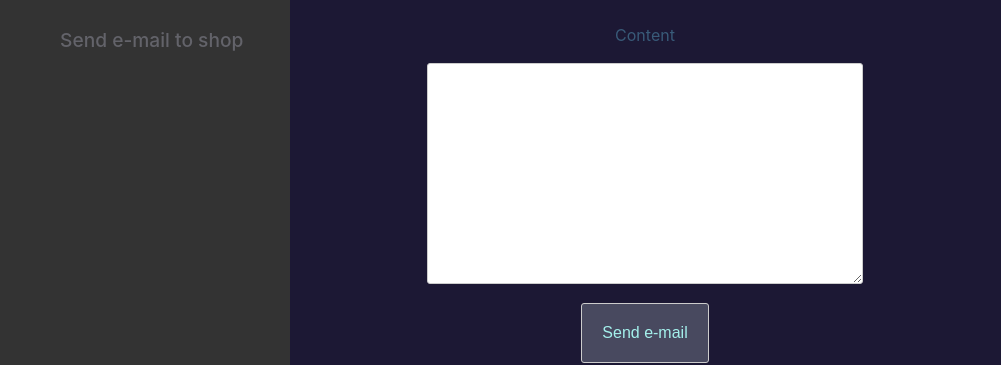
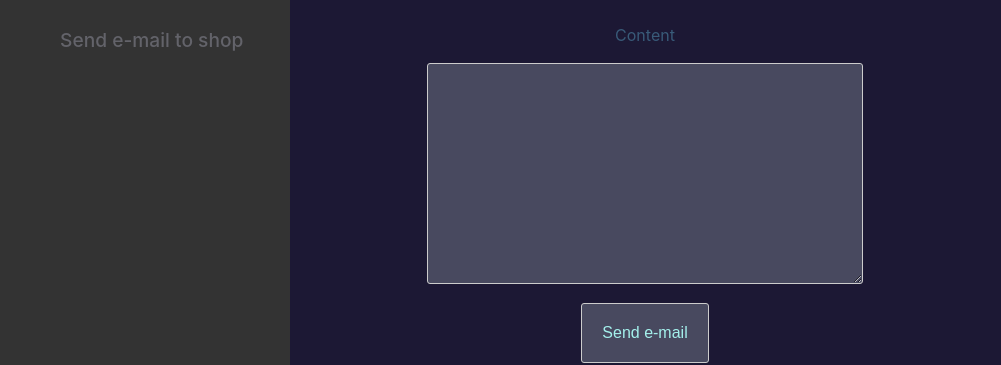
Before and after one commit to Citrom333/RepairApp, a React (Vite) app in the folder src/main/frontend/: page /newEmail in a window 1280 px wide. Shown: the part 381-746 px from the top of the page, without its empty margins (0-1001 px from the left). Built offline with nearby package versions, Linux system fonts and the light colour scheme; no server answers.

Commit message:
feat: add more css (email and pagination)

```diff
--- a/src/main/frontend/src/App.css
+++ b/src/main/frontend/src/App.css
@@ -95,7 +95,7 @@ table {
 
 th,
 td {
-  width: auto;
+  width: 20vw;
   padding: 10px;
   text-align: left;
   border: 1px solid #523707aa;
@@ -224,3 +224,35 @@ form input {
   padding: 10px 0;
   font-size: larger;
 }
+
+.emailContent {
+  height: 20vh;
+  padding: 20px;
+  background-color: rgb(72, 73, 95);
+  color: rgb(164, 241, 236);
+  padding: 0.75em;
+  border: 1px solid #ccc;
+  border-radius: 3px;
+  font-size: 1em;
+  margin-bottom: 1em;
+
+  &:focus {
+    outline: none;
+    border-color: #666;
+  }
+}
+
+.pagination {
+  display: flex;
+
+  justify-content: center;
+}
+
+.pagination a {
+  flex: auto;
+  float: left;
+  padding: 8px 16px;
+  text-decoration: none;
+  transition: background-color .3s;
+  font-size: 30px;
+}
```
